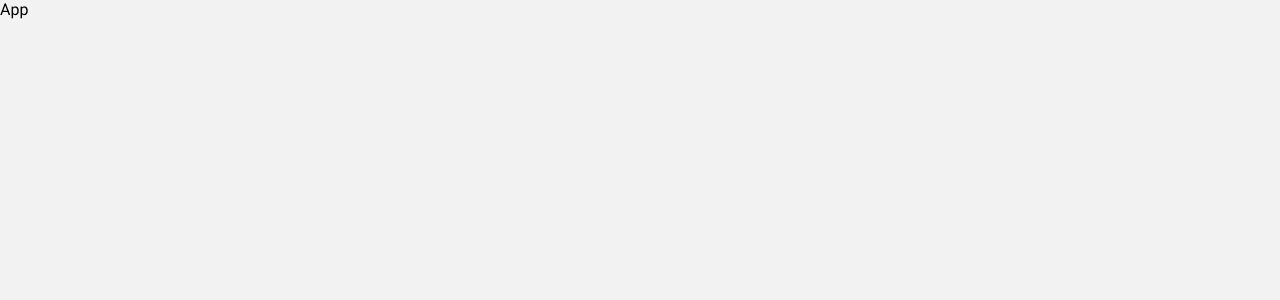
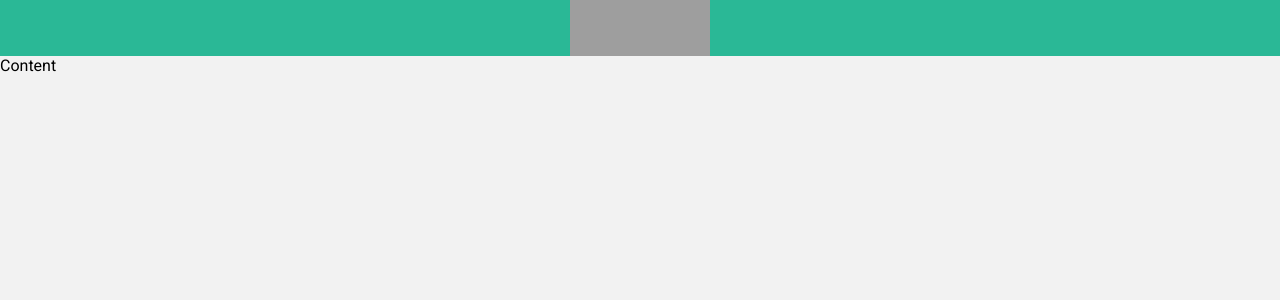
Before and after one commit to pace11/ikan_id, a React (Create React App) app: page / in a window 1280 px wide. Shown: the top 300 px of the page. Built offline with nearby package versions, Linux system fonts and the light colour scheme; grey boxes are pictures that could not be loaded.

Commit message:
feat: add component layout and styling write component layout, implement in App.js to base layout for this app

```diff
--- a/src/App.js
+++ b/src/App.js
@@ -1,7 +1,9 @@
+import './App.scss'
+import React from 'react'
+import Layout from './layout'
+
 function App() {
-  return (
-    <div>App</div>
-  )
+  return <Layout>Content</Layout>
 }
 
 export default App
--- a/src/App.scss
+++ b/src/App.scss
@@ -1,2 +1,3 @@
 @import './styles/config';
+@import './styles/layout';
 @import './styles/header';
--- /dev/null
+++ b/src/layout/index.js
@@ -0,0 +1,13 @@
+import React from 'react'
+import Header from '../components/header'
+
+function Layout({ children }) {
+  return (
+    <div className="uikit-layout">
+      <Header />
+      <div className="row-content">{children}</div>
+    </div>
+  )
+}
+
+export default Layout
--- /dev/null
+++ b/src/styles/_layout.scss
@@ -0,0 +1,8 @@
+.uikit-layout {
+    width: 100%;
+    div.row-content {
+        height: calc(100vh - 3.5rem);
+        overflow-y: scroll;
+        width: auto;
+    }
+}
```
